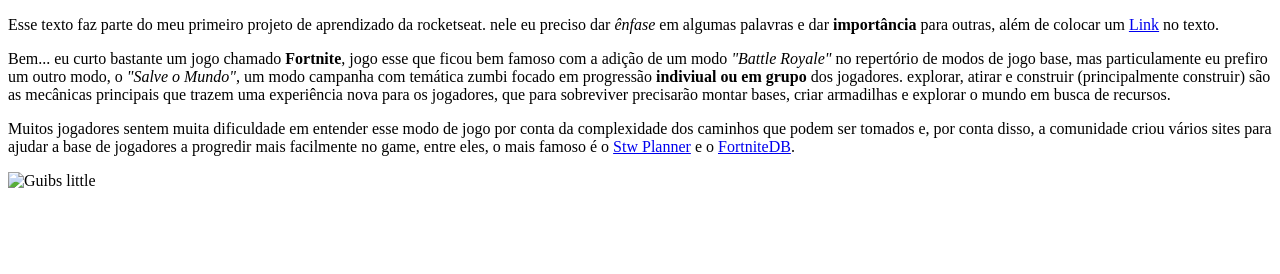
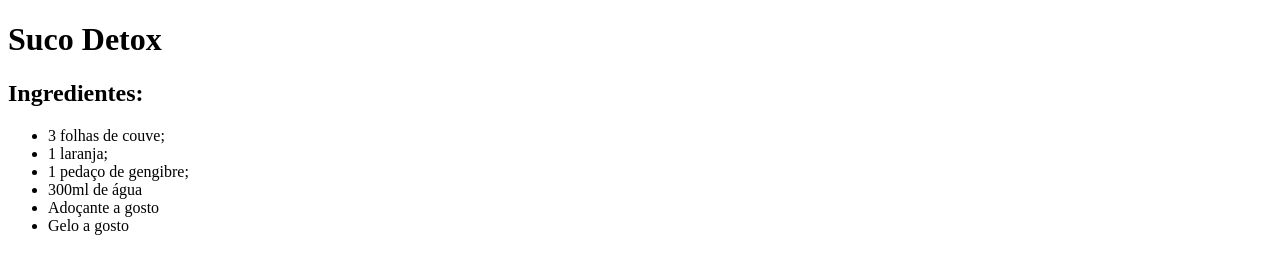
Before and after one commit to Blneto/starter, a plain HTML site: page Starter-html/index.html in a window 1280 px wide. Drawn offline with Linux system fonts and the light colour scheme.

Commit message:
Progresso Rocketseat - Fundamentar - Guia estrelar de HTML

```diff
--- a/Starter-html/index.html
+++ b/Starter-html/index.html
@@ -8,7 +8,19 @@
 </head>
 
 <body>
-    <p>
+    <h1>Suco Detox</h1>
+    <h2>Ingredientes:</h2>
+
+    <ul>
+        <li>3 folhas de couve;</li>
+        <li>1 laranja;</li>
+        <li>1 pedaço de gengibre;</li>
+        <li>300ml de água</li>
+        <li>Adoçante a gosto</li>
+        <li>Gelo a gosto</li>
+    </ul>
+
+    <!-- <p>
         Esse texto faz parte do meu primeiro projeto de aprendizado da rocketseat.
         nele eu preciso dar <em>ênfase</em> em algumas palavras e dar <strong>
             importância</strong> para outras, além de colocar um <a
@@ -36,7 +48,7 @@
         <a href="https://fortnitedb.com/">FortniteDB</a>.
     </p>
 
-    <img src="guibs.png" alt="Guibs little">
+    <img src="guibs.png" alt="Guibs little"> -->
 </body>
 
 </html>
```
